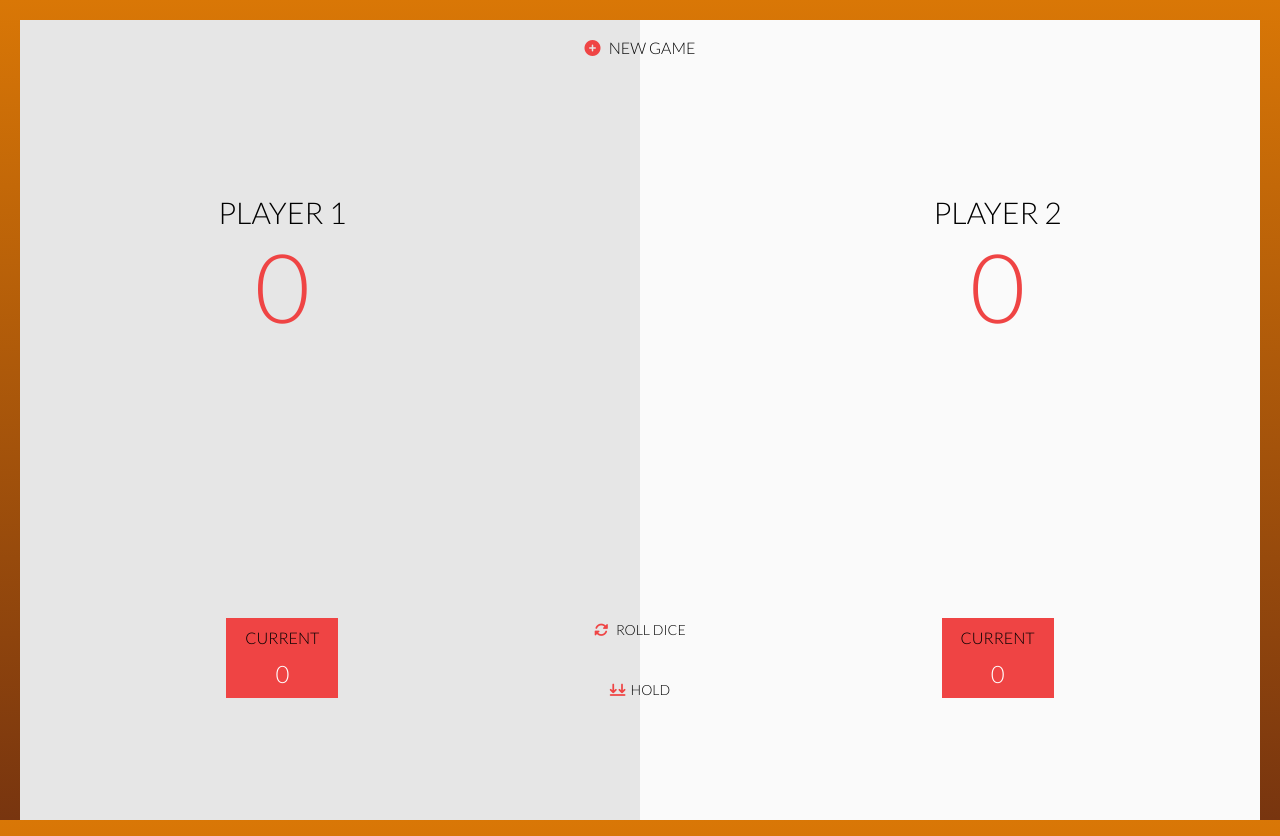
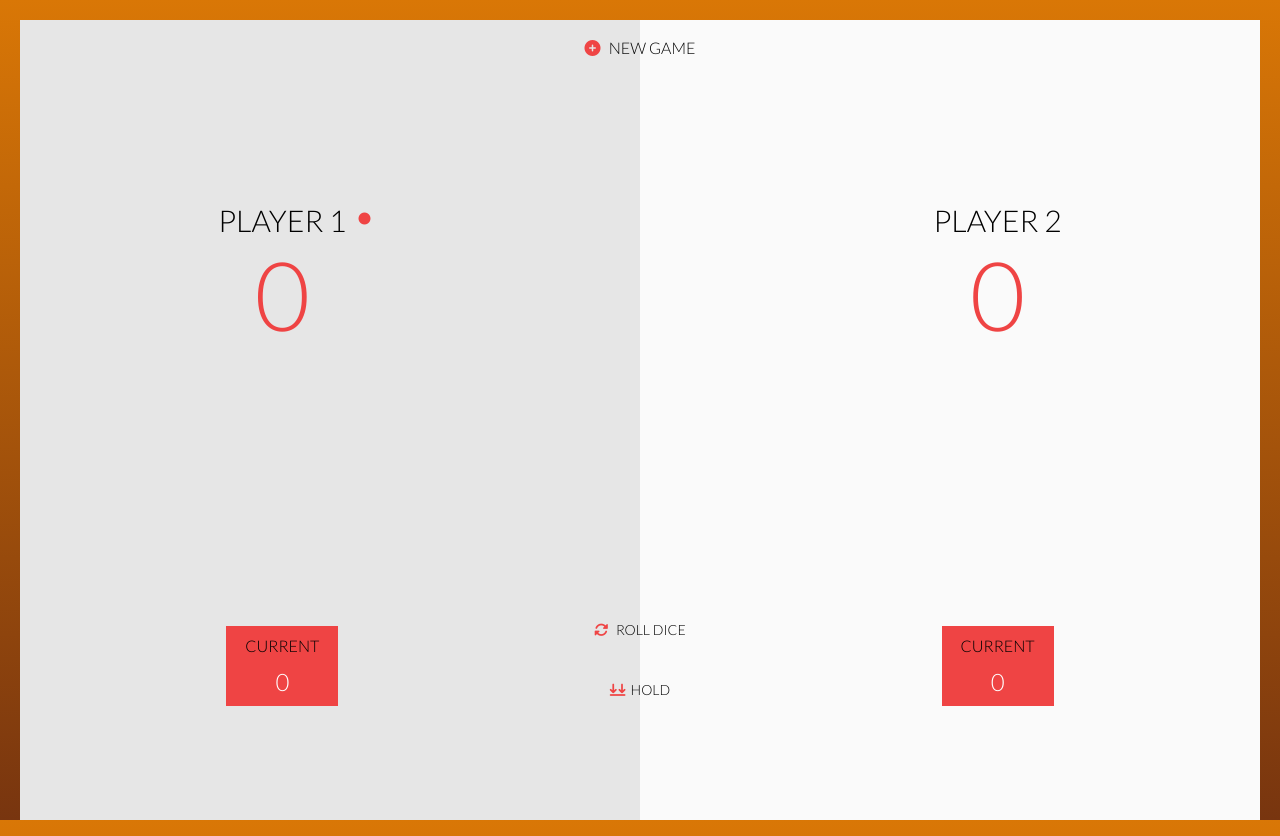
Before and after one commit to MatVD/jeu-de-des, a website: page index.html in a window 1280 px wide. Both pictures are taken after a click on the element "NEW GAME". Drawn offline with nearby package versions, Linux system fonts and the light colour scheme; files that its build step writes are made by us from their sources.

Commit message:
add point on current player right side

```diff
--- a/css/style.css
+++ b/css/style.css
@@ -33,7 +33,7 @@ body {
 }
 
 
-/* ======= symboles avant new game, roll et hold ======= */
+/* ======= symboles pour new game, roll, hold et player ======= */
 h1::before {
   font: var(--fa-font-solid);
   content: "\f055";
--- a/index.html
+++ b/index.html
@@ -21,11 +21,14 @@
         class="flex flex-col md:flex-row justify-center items-center md:relative bottom-5 w-full h-full"
       >
         <div
-          id="player1"
+
           class="flex flex-col justify-evenly md:justify-around items-center text-center w-full md:h-full basis-2/5 md:ml-6 mt-7 md:mt-0"
         >
-          <div>
-            <h2 class="text-2xl md:text-3xl">Player 1</h2>
+          <div class="relative p-4">
+            <h2 id="player1" class="text-2xl md:text-3xl">Player 1</h2>
+            <span id="pointed1" class="absolute -right-2 top-5 hidden">
+              <i class="fa-solid fa-circle fa-xs text-red-500"></i>
+            </span>
             <p id="globalScore1" class="text-6xl md:text-8xl text-red-500 my-2">0</p>
           </div>
 
@@ -54,13 +57,16 @@
         </div>
 
         <div
-          id="player2"
+
           class="flex flex-col justify-evenly md:justify-around items-center text-center w-full md:h-full basis-2/5 md:mr-6"
         >
-          <div>
-            <h2 class="text-2xl md:text-3xl">Player 2</h2>
-            <p id="globalScore2" class="text-6xl md:text-8xl text-red-500 my-2">0</p>
-          </div>
+        <div class="relative p-4">
+          <h2 id="player2" class="text-2xl md:text-3xl">Player 2</h2>
+          <span id="pointed2" class="absolute -right-2 top-5 hidden">
+            <i class="fa-solid fa-circle fa-xs text-red-500"></i>
+          </span>
+          <p id="globalScore2" class="text-6xl md:text-8xl text-red-500 my-2">0</p>
+        </div>
 
           <div class="flex flex-col justify-evenly bg-red-500 w-28 h-20">
             <p>current</p>
--- a/script.js
+++ b/script.js
@@ -7,22 +7,35 @@
 // -Lancer le dé. S’il obtient un 1, son score ROUND est perdu et c’est la fin de son tour.
 // Le premier joueur qui atteint les 100 points sur global gagne le jeu.
 
+
 // Play game //
 function playGame() {
-  // Joueur 1
+  let player1 = true;
   let globalScore1Node = document.getElementById('globalScore1');
   let currentScore1Node = document.getElementById('currentScore1');
   globalScore1Node.textContent = 0;
   currentScore1Node.textContent = 0;
 
-  // Joueur 2
+  let player2 = false;
   let globalScore2Node = document.getElementById('globalScore2');
   let currentScore2Node = document.getElementById('currentScore2');
   globalScore2Node.textContent = 0;
   currentScore2Node.textContent = 0;
 
-  rollDice(currentScore1Node, globalScore1Node)
-  rollDice(currentScore2Node, globalScore2Node)
+  // Round
+  if (player1) {
+    currentScore2Node.textContent = 0;
+    let pointed = document.getElementById('pointed1');
+    pointed.style.display = "initial"
+    player1 = rollDice(currentScore1Node, globalScore1Node, player1);
+
+  } else if (player2) {
+    currentScore2Node.textContent = 0;
+    let pointed = document.getElementById('pointed2');
+    player2 = rollDice(currentScore2Node, globalScore2Node, player2);
+
+  }
+
 };
 
 let newGame = document.getElementById('newGame');
@@ -32,11 +45,13 @@ newGame.addEventListener('click', () => {
 
 
 
-// Fonction Roll the dice => lancer le dé //
-function rollDice(currentScoreNode, globalScoreNode) {
+// Function Roll the dice
+function rollDice(currentScoreNode, globalScoreNode, player) {
   let rollDice = document.getElementById('rollDice');
   let currentScoreInt = parseInt(currentScoreNode.textContent);
 
+  // function who encapsulate the result of currentScore
+  // and re-use it for hold
   function switchCase() {
     let number = () => {
       return Math.round(Math.random() * (6 - 1) + 1);
@@ -45,6 +60,8 @@ function rollDice(currentScoreNode, globalScoreNode) {
     switch (number()) {
       case 1:
         currentScoreNode.textContent = 0 ;
+        alert("Vous êtes tombé sur le nombre 1: vous perdez votre score courant et la main est à l'autre joueur")
+        player = false;
         break;
       case 2:
         currentScoreNode.textContent = currentScoreInt += 2;
@@ -66,13 +83,13 @@ function rollDice(currentScoreNode, globalScoreNode) {
         console.log("Un problème est survenue");
         break;
     }
-    hold(currentScoreNode, globalScoreNode)
+    hold(currentScoreNode, globalScoreNode, player)
   };
 
   rollDice.addEventListener('click', switchCase);
 };
 
-// fonction pour transferer le current
+// function  for push current in global
 function hold(currentScoreNode, globalScoreNode) {
   let hold = document.getElementById('hold');
   let globalScoreInt = parseInt(globalScoreNode.textContent);
@@ -80,17 +97,14 @@ function hold(currentScoreNode, globalScoreNode) {
 
 
   hold.addEventListener('click', () => {
-    currentScoreNode.textContent = 0;
+    currentScoreNode.textContent = 0; // current turn to zero
     globalScoreNode.textContent = globalScoreInt += currentScoreInt;
+    player = false;
   });
-
 };
 
 
 
-// 2 round
-
-    // Display global scores
 
 
 // ================= Canvas du dé ================== //
```
